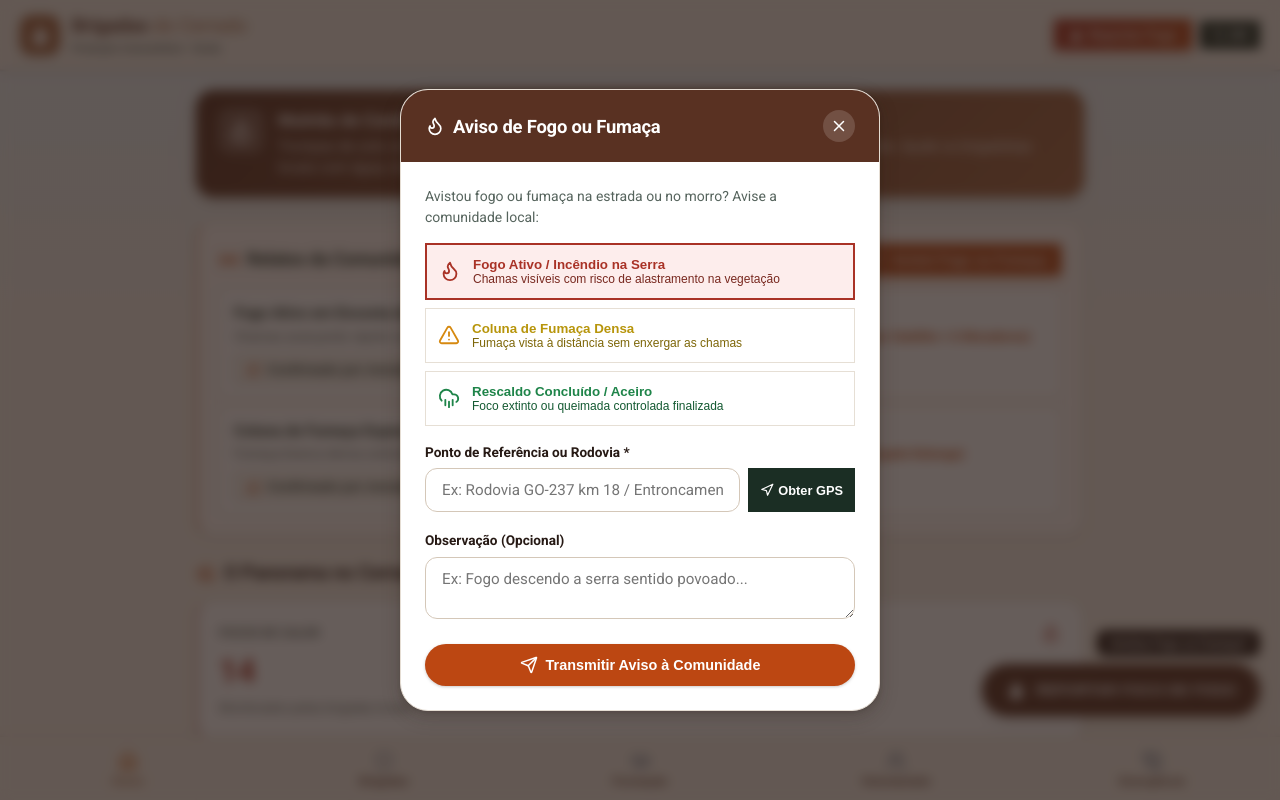
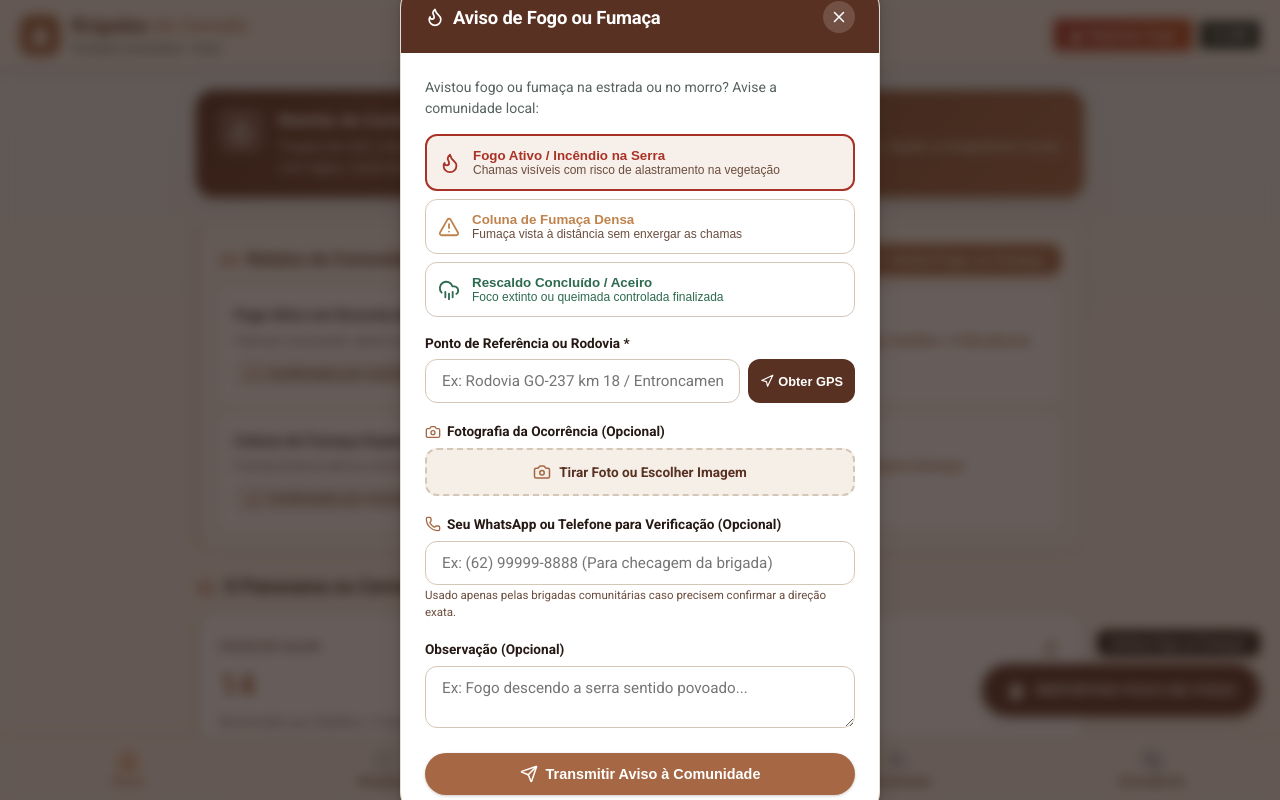
Before and after one commit to laranjaeragnarok2/brigadas-cerrado, a React (Vite) app: page / in a window 1280 px wide. Both pictures are taken after a click on the button "Avistei Fogo ou Fumaça". Shown: the top 800 px of the page. Built offline with nearby package versions, Linux system fonts and the light colour scheme.

Commit message:
feat: adicionar envio de foto opcional e campo de contato para verificação no Waze Cerrado

```diff
--- a/src/components/ReportFireModal.jsx
+++ b/src/components/ReportFireModal.jsx
@@ -1,5 +1,5 @@
 import React, { useState } from 'react';
-import { X, Flame, Navigation, Send, CheckCircle2, AlertTriangle, CloudRain } from 'lucide-react';
+import { X, Flame, Navigation, Send, CheckCircle2, AlertTriangle, CloudRain, Camera, Trash2, Phone } from 'lucide-react';
 
 export default function ReportFireModal({ isOpen, onClose, onAddReport }) {
   const [reportType, setReportType] = useState('danger');
@@ -7,6 +7,8 @@ export default function ReportFireModal({ isOpen, onClose, onAddReport }) {
   const [coords, setCoords] = useState(null);
   const [isGettingGps, setIsGettingGps] = useState(false);
   const [description, setDescription] = useState('');
+  const [contactInfo, setContactInfo] = useState('');
+  const [photoPreview, setPhotoPreview] = useState(null);
   const [isSubmitted, setIsSubmitted] = useState(false);
 
   if (!isOpen) return null;
@@ -35,6 +37,21 @@ export default function ReportFireModal({ isOpen, onClose, onAddReport }) {
     }
   };
 
+  const handlePhotoChange = (e) => {
+    const file = e.target.files[0];
+    if (file) {
+      const reader = new FileReader();
+      reader.onloadend = () => {
+        setPhotoPreview(reader.result);
+      };
+      reader.readAsDataURL(file);
+    }
+  };
+
+  const handleRemovePhoto = () => {
+    setPhotoPreview(null);
+  };
+
   const handleSubmit = (e) => {
     e.preventDefault();
     const newReport = {
@@ -44,8 +61,10 @@ export default function ReportFireModal({ isOpen, onClose, onAddReport }) {
       location: locationName || 'Alto Paraíso / Cavalcante (GO)',
       coords: coords ? `${coords.lat}, ${coords.lng}` : 'GPS Local',
       description,
+      contactInfo,
+      photo: photoPreview,
       confirmations: 1,
-      time: 'Agora mesmo (Relato de Morador)',
+      time: 'Agora mesmo (Relato com Contato e Foto)',
       userReported: true
     };
 
@@ -56,6 +75,10 @@ export default function ReportFireModal({ isOpen, onClose, onAddReport }) {
     setIsSubmitted(true);
     setTimeout(() => {
       setIsSubmitted(false);
+      setPhotoPreview(null);
+      setLocationName('');
+      setDescription('');
+      setContactInfo('');
       onClose();
     }, 2000);
   };
@@ -77,9 +100,9 @@ export default function ReportFireModal({ isOpen, onClose, onAddReport }) {
           {isSubmitted ? (
             <div style={{ textAlign: 'center', padding: '24px 12px' }}>
               <CheckCircle2 size={48} color="#1E8449" style={{ marginBottom: '12px' }} />
-              <h3 style={{ color: '#1E8449', marginBottom: '8px' }}>Aviso Registrado no Mapa</h3>
+              <h3 style={{ color: '#1E8449', marginBottom: '8px' }}>Aviso Registrado com Sucesso</h3>
               <p style={{ fontSize: '0.9rem', color: '#56645D' }}>
-                Seu relato foi transmitido para a rede de moradores e brigadas comunitárias da região.
+                Seu relato foi transmitido para a rede de moradores e brigadas comunitárias.
               </p>
             </div>
           ) : (
@@ -98,9 +121,9 @@ export default function ReportFireModal({ isOpen, onClose, onAddReport }) {
                     alignItems: 'center',
                     gap: '12px',
                     padding: '12px',
-                    borderRadius: 'var(--radius-md)',
-                    border: reportType === 'danger' ? '2px solid #A93226' : '1px solid #E6DFD5',
-                    background: reportType === 'danger' ? '#FDEDEC' : '#FFF',
+                    borderRadius: 'var(--md-shape-corner-medium)',
+                    border: reportType === 'danger' ? '2px solid #A93226' : '1px solid #D4C7B8',
+                    background: reportType === 'danger' ? '#F7EFE9' : '#FFF',
                     color: '#A93226',
                     fontWeight: 700,
                     textAlign: 'left',
@@ -110,7 +133,7 @@ export default function ReportFireModal({ isOpen, onClose, onAddReport }) {
                   <Flame size={22} color="#A93226" />
                   <div>
                     <div>Fogo Ativo / Incêndio na Serra</div>
-                    <div style={{ fontSize: '0.75rem', fontWeight: 500, color: '#78281F' }}>Chamas visíveis com risco de alastramento na vegetação</div>
+                    <div style={{ fontSize: '0.75rem', fontWeight: 500, color: '#6B4D3E' }}>Chamas visíveis com risco de alastramento na vegetação</div>
                   </div>
                 </button>
 
@@ -122,19 +145,19 @@ export default function ReportFireModal({ isOpen, onClose, onAddReport }) {
                     alignItems: 'center',
                     gap: '12px',
                     padding: '12px',
-                    borderRadius: 'var(--radius-md)',
-                    border: reportType === 'warning' ? '2px solid #D68910' : '1px solid #E6DFD5',
-                    background: reportType === 'warning' ? '#FEF9E7' : '#FFF',
-                    color: '#B7950B',
+                    borderRadius: 'var(--md-shape-corner-medium)',
+                    border: reportType === 'warning' ? '2px solid #BF834E' : '1px solid #D4C7B8',
+                    background: reportType === 'warning' ? '#F9F2EA' : '#FFF',
+                    color: '#BF834E',
                     fontWeight: 700,
                     textAlign: 'left',
                     cursor: 'pointer'
                   }}
                 >
-                  <AlertTriangle size={22} color="#D68910" />
+                  <AlertTriangle size={22} color="#BF834E" />
                   <div>
                     <div>Coluna de Fumaça Densa</div>
-                    <div style={{ fontSize: '0.75rem', fontWeight: 500, color: '#7D6608' }}>Fumaça vista à distância sem enxergar as chamas</div>
+                    <div style={{ fontSize: '0.75rem', fontWeight: 500, color: '#6B4D3E' }}>Fumaça vista à distância sem enxergar as chamas</div>
                   </div>
                 </button>
 
@@ -146,19 +169,19 @@ export default function ReportFireModal({ isOpen, onClose, onAddReport }) {
                     alignItems: 'center',
                     gap: '12px',
                     padding: '12px',
-                    borderRadius: 'var(--radius-md)',
-                    border: reportType === 'success' ? '2px solid #1E8449' : '1px solid #E6DFD5',
-                    background: reportType === 'success' ? '#EAFAF1' : '#FFF',
-                    color: '#1E8449',
+                    borderRadius: 'var(--md-shape-corner-medium)',
+                    border: reportType === 'success' ? '2px solid #2D6A4F' : '1px solid #D4C7B8',
+                    background: reportType === 'success' ? '#EDF3EF' : '#FFF',
+                    color: '#2D6A4F',
                     fontWeight: 700,
                     textAlign: 'left',
                     cursor: 'pointer'
                   }}
                 >
-                  <CloudRain size={22} color="#1E8449" />
+                  <CloudRain size={22} color="#2D6A4F" />
                   <div>
                     <div>Rescaldo Concluído / Aceiro</div>
-                    <div style={{ fontSize: '0.75rem', fontWeight: 500, color: '#145A32' }}>Foco extinto ou queimada controlada finalizada</div>
+                    <div style={{ fontSize: '0.75rem', fontWeight: 500, color: '#2D6A4F' }}>Foco extinto ou queimada controlada finalizada</div>
                   </div>
                 </button>
               </div>
@@ -179,10 +202,10 @@ export default function ReportFireModal({ isOpen, onClose, onAddReport }) {
                     type="button"
                     onClick={handleGetGps}
                     style={{
-                      background: '#1B2E24',
+                      background: '#593122',
                       color: '#FFF',
                       padding: '0 12px',
-                      borderRadius: 'var(--radius-md)',
+                      borderRadius: 'var(--md-shape-corner-medium)',
                       fontSize: '0.8rem',
                       fontWeight: 700,
                       display: 'flex',
@@ -199,6 +222,93 @@ export default function ReportFireModal({ isOpen, onClose, onAddReport }) {
                 </div>
               </div>
 
+              {/* Botão de Fotografia Opcional */}
+              <div className="form-group">
+                <label style={{ display: 'flex', alignItems: 'center', gap: '6px' }}>
+                  <Camera size={16} color="#A66844" />
+                  Fotografia da Ocorrência (Opcional)
+                </label>
+
+                {photoPreview ? (
+                  <div style={{ position: 'relative', marginTop: '6px', borderRadius: 'var(--md-shape-corner-medium)', overflow: 'hidden', border: '1px solid #D4C7B8' }}>
+                    <img
+                      src={photoPreview}
+                      alt="Pré-visualização da foto"
+                      style={{ width: '100%', maxHeight: '180px', objectFit: 'cover', display: 'block' }}
+                    />
+                    <button
+                      type="button"
+                      onClick={handleRemovePhoto}
+                      style={{
+                        position: 'absolute',
+                        top: '8px',
+                        right: '8px',
+                        background: 'rgba(38, 25, 20, 0.75)',
+                        color: '#FFF',
+                        padding: '6px 12px',
+                        borderRadius: 'var(--md-shape-corner-small)',
+                        fontSize: '0.75rem',
+                        fontWeight: 700,
+                        display: 'flex',
+                        alignItems: 'center',
+                        gap: '4px',
+                        border: 'none',
+                        cursor: 'pointer'
+                      }}
+                    >
+                      <Trash2 size={14} /> Remover Foto
+                    </button>
+                  </div>
+                ) : (
+                  <label
+                    htmlFor="photo-upload"
+                    style={{
+                      display: 'flex',
+                      alignItems: 'center',
+                      justifyContent: 'center',
+                      gap: '8px',
+                      padding: '12px',
+                      background: '#F5EFE8',
+                      border: '2px dashed #D4C7B8',
+                      borderRadius: 'var(--md-shape-corner-medium)',
+                      color: '#593122',
+                      fontSize: '0.85rem',
+                      fontWeight: 700,
+                      cursor: 'pointer'
+                    }}
+                  >
+                    <Camera size={18} color="#A66844" />
+                    <span>Tirar Foto ou Escolher Imagem</span>
+                    <input
+                      id="photo-upload"
+                      type="file"
+                      accept="image/*"
+                      capture="environment"
+                      onChange={handlePhotoChange}
+                      style={{ display: 'none' }}
+                    />
+                  </label>
+                )}
+              </div>
+
+              {/* Campo para Contato de Verificação (Opcional) */}
+              <div className="form-group">
+                <label style={{ display: 'flex', alignItems: 'center', gap: '6px' }}>
+                  <Phone size={16} color="#A66844" />
+                  Seu WhatsApp ou Telefone para Verificação (Opcional)
+                </label>
+                <input
+                  type="tel"
+                  className="form-control"
+                  placeholder="Ex: (62) 99999-8888 (Para checagem da brigada)"
+                  value={contactInfo}
+                  onChange={(e) => setContactInfo(e.target.value)}
+                />
+                <span style={{ fontSize: '0.72rem', color: '#6B4D3E', marginTop: '2px', display: 'block' }}>
+                  Usado apenas pelas brigadas comunitárias caso precisem confirmar a direção exata.
+                </span>
+              </div>
+
               <div className="form-group">
                 <label>Observação (Opcional)</label>
                 <textarea
@@ -210,7 +320,7 @@ export default function ReportFireModal({ isOpen, onClose, onAddReport }) {
                 />
               </div>
 
-              <button type="submit" className="btn-apoiar" style={{ background: '#BC4712' }}>
+              <button type="submit" className="btn-apoiar" style={{ background: '#A66844' }}>
                 <Send size={18} /> Transmitir Aviso à Comunidade
               </button>
             </form>
--- a/src/views/DashboardView.jsx
+++ b/src/views/DashboardView.jsx
@@ -1,7 +1,7 @@
 import React from 'react';
 import { estatisticasGlobais, brigadasMock } from '../data/mockData';
 import BrigadeCard from '../components/BrigadeCard';
-import { Flame, ShieldAlert, HeartHandshake, Trees, Users, ArrowRight, ShieldCheck, Navigation, ThumbsUp, Radio, MapPin } from 'lucide-react';
+import { Flame, ShieldAlert, HeartHandshake, Trees, Users, ArrowRight, ShieldCheck, Navigation, ThumbsUp, Radio, Camera } from 'lucide-react';
 
 export default function DashboardView({ onNavigate, onApoiar, onOpenReportModal, communityReports, onConfirmReport }) {
   const brigadasUrgentes = brigadasMock.filter(b => b.status_cor === 'danger' || b.status_cor === 'warning');
@@ -16,77 +16,77 @@ export default function DashboardView({ onNavigate, onApoiar, onOpenReportModal,
         <div className="alert-banner-content">
           <h4>Mutirão de Combate: Chapada & Vão dos Kalungas</h4>
           <p>
-            Trompas de solo voluntárias atuando em áreas de serra na Chapada dos Veadeiros e Cavalcante. Ajude os brigadistas locais com água, marmitas e combustível para 4x4!
+            Tropas de solo voluntárias atuando em áreas de serra na Chapada dos Veadeiros e Cavalcante. Ajude os brigadistas locais com água, marmitas e combustível para 4x4!
           </p>
         </div>
       </div>
 
       {/* Ticker de Avisos em Tempo Real (Estilo Waze do Cerrado) */}
-      <div className="section-card" style={{ borderLeftColor: '#BC4712', background: '#FDF7F3', marginBottom: '24px' }}>
+      <div className="section-card" style={{ borderLeftColor: '#A66844', background: '#F9F4EE', marginBottom: '24px' }}>
         <div style={{ display: 'flex', alignItems: 'center', justifyContent: 'space-between', marginBottom: '14px', flexWrap: 'wrap', gap: '8px' }}>
           <div style={{ display: 'flex', alignItems: 'center', gap: '8px' }}>
-            <Radio size={20} color="#BC4712" className="spin" />
-            <h3 style={{ fontSize: '1.1rem', color: '#1B2E24', margin: 0 }}>
+            <Radio size={20} color="#A66844" className="spin" />
+            <h3 style={{ fontSize: '1.1rem', color: '#593122', margin: 0 }}>
               Relatos da Comunidade (Waze do Cerrado)
             </h3>
           </div>
           <button
             onClick={onOpenReportModal}
             style={{
-              background: '#BC4712',
+              background: '#A66844',
               color: '#FFF',
-              padding: '8px 14px',
-              borderRadius: 'var(--radius-md)',
-              fontWeight: 800,
+              padding: '8px 16px',
+              borderRadius: 'var(--md-shape-corner-medium)',
+              fontWeight: 700,
               fontSize: '0.85rem',
               display: 'flex',
               alignItems: 'center',
               gap: '6px',
-              boxShadow: '0 4px 12px rgba(188, 71, 18, 0.3)',
-              border: 'none'
+              boxShadow: 'var(--md-elevation-1)',
+              border: 'none',
+              cursor: 'pointer'
             }}
           >
             <Navigation size={14} /> Avistei Fogo ou Fumaça
           </button>
         </div>
 
-        <div style={{ display: 'flex', flexDirection: 'column', gap: '10px' }}>
+        <div style={{ display: 'flex', flexDirection: 'column', gap: '12px' }}>
           {communityReports && communityReports.length > 0 ? (
             communityReports.map((rep) => (
               <div
                 key={rep.id}
                 style={{
                   background: '#FFF',
-                  padding: '12px 14px',
-                  borderRadius: 'var(--radius-md)',
-                  border: '1px solid #E6DFD5',
+                  padding: '14px',
+                  borderRadius: 'var(--md-shape-corner-medium)',
+                  border: '1px solid #E5DDD3',
                   display: 'flex',
-                  alignItems: 'center',
-                  justifyContent: 'space-between',
-                  flexWrap: 'wrap',
-                  gap: '8px'
+                  flexDirection: 'column',
+                  gap: '10px'
                 }}
               >
+                <div style={{ display: 'flex', alignItems: 'center', justifyContent: 'space-between', flexWrap: 'wrap', gap: '8px' }}>
                   <div>
-                  <div style={{ display: 'flex', alignItems: 'center', gap: '8px', marginBottom: '2px' }}>
-                    <span style={{ fontWeight: 800, fontSize: '0.95rem', color: '#1B2E24' }}>{rep.title}</span>
-                    <span style={{ fontSize: '0.72rem', background: '#F2EDE4', color: '#8C2D19', padding: '2px 8px', borderRadius: '4px', fontWeight: 700 }}>
+                    <div style={{ display: 'flex', alignItems: 'center', gap: '8px', marginBottom: '4px' }}>
+                      <span style={{ fontWeight: 700, fontSize: '0.95rem', color: '#261914' }}>{rep.title}</span>
+                      <span style={{ fontSize: '0.72rem', background: '#F0EAE1', color: '#593122', padding: '2px 8px', borderRadius: '4px', fontWeight: 700 }}>
                         📍 {rep.location}
                       </span>
                     </div>
-                  <div style={{ fontSize: '0.82rem', color: '#56645D' }}>
-                    {rep.description || "Alerta reportado por moradores na estrada."} • <span style={{ color: '#BC4712', fontWeight: 700 }}>{rep.time}</span>
+                    <div style={{ fontSize: '0.82rem', color: '#6B4D3E' }}>
+                      {rep.description || "Alerta reportado por moradores."} • <span style={{ color: '#A66844', fontWeight: 700 }}>{rep.time}</span>
                     </div>
                   </div>
 
                   <button
                     onClick={() => onConfirmReport(rep.id)}
                     style={{
-                    background: '#F8F6F0',
-                    color: '#1B2E24',
-                    border: '1px solid #D5CBB9',
+                      background: '#F5EFE8',
+                      color: '#593122',
+                      border: '1px solid #D4C7B8',
                       padding: '6px 12px',
-                    borderRadius: 'var(--radius-sm)',
+                      borderRadius: 'var(--md-shape-corner-small)',
                       fontSize: '0.8rem',
                       fontWeight: 700,
                       display: 'flex',
@@ -95,64 +95,72 @@ export default function DashboardView({ onNavigate, onApoiar, onOpenReportModal,
                       cursor: 'pointer'
                     }}
                   >
-                  <ThumbsUp size={14} color="#BC4712" />
+                    <ThumbsUp size={14} color="#A66844" />
                     Confirmado por moradores ({rep.confirmations})
                   </button>
                 </div>
+
+                {/* Exibição de foto anexada no relato */}
+                {rep.photo && (
+                  <div style={{ marginTop: '4px', borderRadius: 'var(--md-shape-corner-small)', overflow: 'hidden', border: '1px solid #E5DDD3' }}>
+                    <img src={rep.photo} alt="Foto da ocorrência" style={{ width: '100%', maxHeight: '220px', objectFit: 'cover', display: 'block' }} />
+                  </div>
+                )}
+              </div>
             ))
           ) : (
-            <p style={{ fontSize: '0.85rem', color: '#56645D' }}>Nenhum relato de fumaça reportado no momento.</p>
+            <p style={{ fontSize: '0.85rem', color: '#6B4D3E' }}>Nenhum relato de fumaça reportado no momento.</p>
           )}
         </div>
       </div>
 
       {/* Estatísticas do Bioma em Goiás */}
       <h2 style={{ fontSize: '1.2rem', marginBottom: '14px', display: 'flex', alignItems: 'center', gap: '8px' }}>
-        <Trees color="#BC4712" size={20} />
+        <Trees color="#A66844" size={20} />
         O Panorama no Cerrado Goiano
       </h2>
 
       <div className="grid-3" style={{ marginBottom: '32px' }}>
-        <div className="section-card" style={{ borderLeftColor: '#A93226', marginBottom: 0 }}>
+        <div className="section-card" style={{ borderLeftColor: '#A66844', marginBottom: 0 }}>
           <div style={{ display: 'flex', alignItems: 'center', justifyContent: 'space-between' }}>
-            <span style={{ fontSize: '0.78rem', color: '#56645D', fontWeight: 700, textTransform: 'uppercase' }}>Focos de Calor</span>
-            <Flame size={20} color="#A93226" />
+            <span style={{ fontSize: '0.78rem', color: '#6B4D3E', fontWeight: 700, textTransform: 'uppercase' }}>Focos de Calor</span>
+            <Flame size={20} color="#A66844" />
           </div>
-          <div style={{ fontSize: '2rem', fontWeight: 800, color: '#A93226', margin: '4px 0' }}>
+          <div style={{ fontSize: '2rem', fontWeight: 800, color: '#A66844', margin: '4px 0' }}>
             {estatisticasGlobais.focosAtivos}
           </div>
-          <div style={{ fontSize: '0.78rem', color: '#56645D' }}>Monitorados pelas brigadas locais</div>
+          <div style={{ fontSize: '0.78rem', color: '#6B4D3E' }}>Monitorados por Satélites + Comunidade</div>
         </div>
 
-        <div className="section-card" style={{ borderLeftColor: '#1E8449', marginBottom: 0 }}>
+        <div className="section-card" style={{ borderLeftColor: '#2D6A4F', marginBottom: 0 }}>
           <div style={{ display: 'flex', alignItems: 'center', justifyContent: 'space-between' }}>
-            <span style={{ fontSize: '0.78rem', color: '#56645D', fontWeight: 700, textTransform: 'uppercase' }}>Área Preservada</span>
-            <ShieldCheck size={20} color="#1E8449" />
+            <span style={{ fontSize: '0.78rem', color: '#6B4D3E', fontWeight: 700, textTransform: 'uppercase' }}>Área Preservada</span>
+            <ShieldCheck size={20} color="#2D6A4F" />
           </div>
-          <div style={{ fontSize: '2rem', fontWeight: 800, color: '#1E8449', margin: '4px 0' }}>
+          <div style={{ fontSize: '2rem', fontWeight: 800, color: '#2D6A4F', margin: '4px 0' }}>
             {estatisticasGlobais.hectaresProtegidos}
           </div>
-          <div style={{ fontSize: '0.78rem', color: '#56645D' }}>Área salva na estiagem 2026</div>
+          <div style={{ fontSize: '0.78rem', color: '#6B4D3E' }}>Área salva na estiagem 2026</div>
         </div>
 
-        <div className="section-card" style={{ borderLeftColor: '#BC4712', marginBottom: 0 }}>
+        <div className="section-card" style={{ borderLeftColor: '#BF834E', marginBottom: 0 }}>
           <div style={{ display: 'flex', alignItems: 'center', justifyContent: 'space-between' }}>
-            <span style={{ fontSize: '0.78rem', color: '#56645D', fontWeight: 700, textTransform: 'uppercase' }}>Brigadas Mapeadas</span>
-            <Users size={20} color="#BC4712" />
+            <span style={{ fontSize: '0.78rem', color: '#6B4D3E', fontWeight: 700, textTransform: 'uppercase' }}>Brigadas Mapeadas</span>
+            <Users size={20} color="#BF834E" />
           </div>
-          <div style={{ fontSize: '2rem', fontWeight: 800, color: '#BC4712', margin: '4px 0' }}>
+          <div style={{ fontSize: '2rem', fontWeight: 800, color: '#BF834E', margin: '4px 0' }}>
             {estatisticasGlobais.brigadasAtivas}
           </div>
-          <div style={{ fontSize: '0.78rem', color: '#56645D' }}>Comunitárias e voluntárias</div>
+          <div style={{ fontSize: '0.78rem', color: '#6B4D3E' }}>Comunitárias e voluntárias</div>
         </div>
       </div>
 
-      {/* Chamada para Ação Rústica */}
-      <div className="section-card" style={{ background: 'linear-gradient(135deg, #1B2E24, #122119)', color: '#FFF', borderLeftColor: '#BC4712' }}>
+      {/* Chamada para Ação */}
+      <div className="section-card" style={{ background: 'linear-gradient(135deg, #593122, #422317)', color: '#FFF', borderLeftColor: '#A66844' }}>
         <h3 style={{ color: '#FFF', fontSize: '1.2rem', marginBottom: '8px' }}>
           Quem conhece a terra é quem combate o fogo.
         </h3>
-        <p style={{ color: '#E6DFD5', fontSize: '0.9rem', marginBottom: '18px', lineHeight: 1.5 }}>
+        <p style={{ color: '#E8DFD3', fontSize: '0.9rem', marginBottom: '18px', lineHeight: 1.5 }}>
           As doações feitas aqui vão <strong>direto para o PIX do presidente da associação ou do grupo de brigadistas</strong> da comunidade. Sem taxas, sem intermediários.
         </p>
         <div style={{ display: 'flex', gap: '12px', flexWrap: 'wrap' }}>
@@ -169,12 +177,13 @@ export default function DashboardView({ onNavigate, onApoiar, onOpenReportModal,
               background: 'rgba(255, 255, 255, 0.12)',
               color: '#FFF',
               padding: '10px 20px',
-              borderRadius: 'var(--radius-md)',
+              borderRadius: 'var(--md-shape-corner-medium)',
               fontWeight: 700,
               display: 'inline-flex',
               alignItems: 'center',
               gap: '8px',
-              border: '1px solid rgba(255, 255, 255, 0.2)'
+              border: '1px solid rgba(255, 255, 255, 0.2)',
+              cursor: 'pointer'
             }}
           >
             <HeartHandshake size={16} /> Voluntariar de Onde Estiver
@@ -185,12 +194,12 @@ export default function DashboardView({ onNavigate, onApoiar, onOpenReportModal,
       {/* Lista de Brigadas Urgentes */}
       <div style={{ display: 'flex', alignItems: 'center', justifyContent: 'space-between', marginTop: '32px', marginBottom: '16px' }}>
         <h2 style={{ fontSize: '1.2rem', display: 'flex', alignItems: 'center', gap: '8px' }}>
-          <ShieldAlert color="#A93226" size={20} />
+          <ShieldAlert color="#A66844" size={20} />
           Brigadas Precisando de Insumos Imediatos
         </h2>
         <button
           onClick={() => onNavigate('/brigadas')}
-          style={{ background: 'transparent', color: '#BC4712', fontWeight: 800, fontSize: '0.85rem' }}
+          style={{ background: 'transparent', color: '#A66844', fontWeight: 800, fontSize: '0.85rem', border: 'none', cursor: 'pointer' }}
         >
           Ver Todas as {brigadasMock.length} Brigadas →
         </button>
```
Lines whose indentation alone changed are shown as unchanged.
